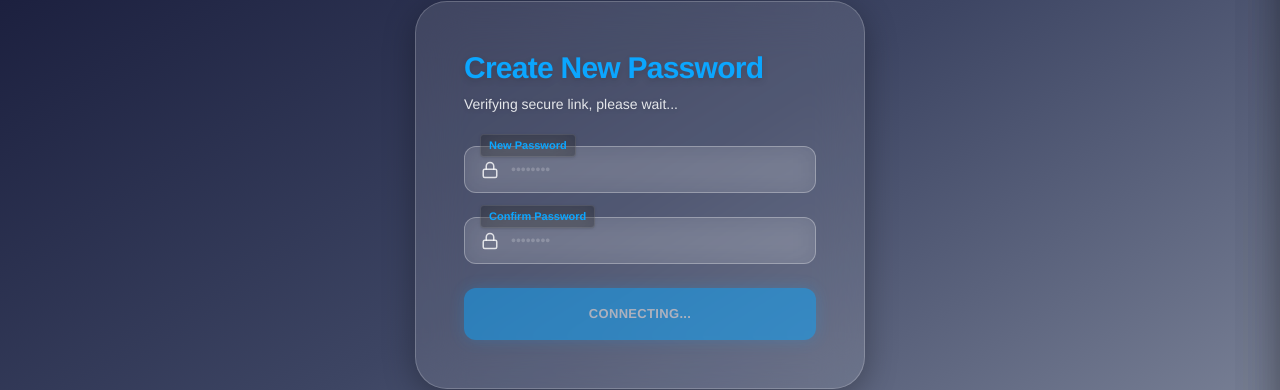
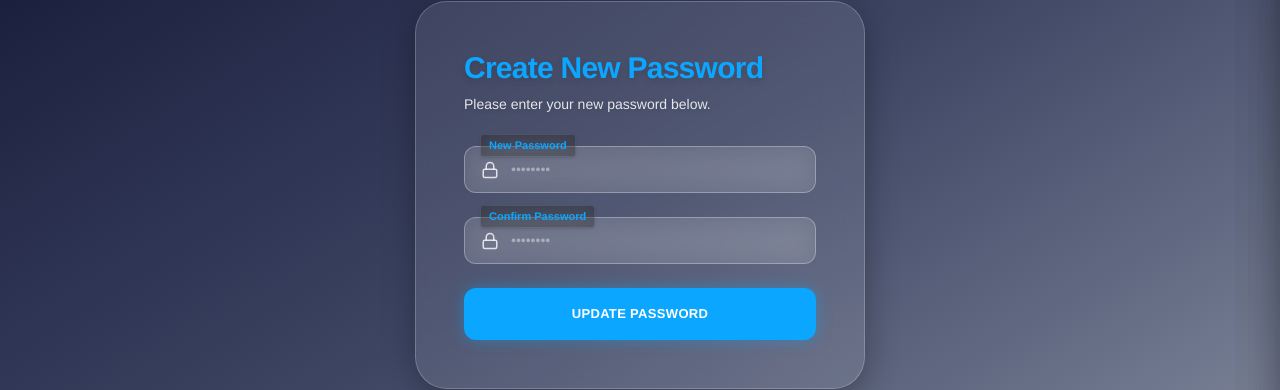
Before and after one commit to Srijan-Designer-Studio/srijan-designer-studio, a Next.js app: page /reset-password in a window 1280 px wide. Shown: the part 205-595 px from the top of the page. Built offline with nearby package versions, Linux system fonts and the light colour scheme; no server answers.

Commit message:
Refactor ResetPasswordPage component
Removed session readiness check and related state management. Updated error handling for password reset link.

```diff
--- a/app/(public)/reset-password/page.jsx
+++ b/app/(public)/reset-password/page.jsx
@@ -9,39 +9,24 @@ export default function ResetPasswordPage() {
   const router = useRouter();
   const [isPending, startTransition] = useTransition();
   const [message, setMessage] = useState("");
-  const [isReady, setIsReady] = useState(false);
 
   const supabase = createBrowserClient(
     process.env.NEXT_PUBLIC_SUPABASE_URL,
     process.env.NEXT_PUBLIC_SUPABASE_ANON_KEY
   );
 
-
+  // URL-এ কোনো Error থাকলে সেটি ধরার জন্য
   useEffect(() => {
-    const checkSession = async () => {
-      const { data: { session } } = await supabase.auth.getSession();
-      if (session) setIsReady(true);
-    };
-
-    checkSession();
-
-    const { data: { subscription } } = supabase.auth.onAuthStateChange((event, session) => {
-      if (event === 'PASSWORD_RECOVERY' || session) {
-        setIsReady(true);
-      }
-    });
-
-    return () => subscription.unsubscribe();
-  }, [supabase]);
+    const hash = typeof window !== 'undefined' ? window.location.hash : '';
+    if (hash && hash.includes("error_description")) {
+       const errorMsg = decodeURIComponent(hash.split("error_description=")[1].split("&")[0]);
+       setMessage("Link Error: " + errorMsg.replace(/\+/g, ' '));
+    }
+  }, []);
 
   const handleSubmit = (e) => {
     e.preventDefault();
     setMessage("");
-
-    if (!isReady) {
-      setMessage("System Error: Session not ready yet. Please click the email link again.");
-      return;
-    }
 
     const formData = new FormData(e.target);
     const password = formData.get('password');
@@ -79,7 +64,7 @@ export default function ResetPasswordPage() {
           Create New Password
         </h1>
         <p className="text-gray-200 text-sm drop-shadow-sm mb-8">
-          {isReady ? "Secure connection established. Enter your new password." : "Verifying secure link, please wait..."}
+          Please enter your new password below.
         </p>
 
         <form onSubmit={handleSubmit} className="space-y-6">
@@ -93,8 +78,7 @@ export default function ResetPasswordPage() {
                 placeholder="••••••••"
                 required
                 minLength="6"
-                disabled={!isReady}
-                className="w-full bg-transparent outline-none text-[14px] text-white font-medium placeholder:text-white/40 disabled:opacity-50"
+                className="w-full bg-transparent outline-none text-[14px] text-white font-medium placeholder:text-white/40"
               />
             </div>
           </div>
@@ -109,8 +93,7 @@ export default function ResetPasswordPage() {
                 placeholder="••••••••"
                 required
                 minLength="6"
-                disabled={!isReady}
-                className="w-full bg-transparent outline-none text-[14px] text-white font-medium placeholder:text-white/40 disabled:opacity-50"
+                className="w-full bg-transparent outline-none text-[14px] text-white font-medium placeholder:text-white/40"
               />
             </div>
           </div>
@@ -122,12 +105,12 @@ export default function ResetPasswordPage() {
           )}
 
           <button
-            disabled={isPending || !isReady}
+            disabled={isPending}
             type="submit"
-            className="w-full flex justify-center items-center gap-2 bg-[#0ba6ff] hover:bg-[#0092e6] text-white font-bold text-[13px] py-4 rounded-xl transition-all shadow-[0_0_15px_rgba(11,166,255,0.4)] uppercase tracking-wide disabled:opacity-50"
+            className="w-full flex justify-center items-center gap-2 bg-[#0ba6ff] hover:bg-[#0092e6] text-white font-bold text-[13px] py-4 rounded-xl transition-all shadow-[0_0_15px_rgba(11,166,255,0.4)] uppercase tracking-wide disabled:opacity-70"
           >
-            {isPending ? <Loader2 size={16} className="animate-spin" /> : null}
-            {!isReady ? "Connecting..." : (isPending ? "Updating..." : "Update Password")}
+            {isPending && <Loader2 size={16} className="animate-spin" />}
+            {isPending ? "Updating..." : "Update Password"}
           </button>
         </form>
       </div>
```
